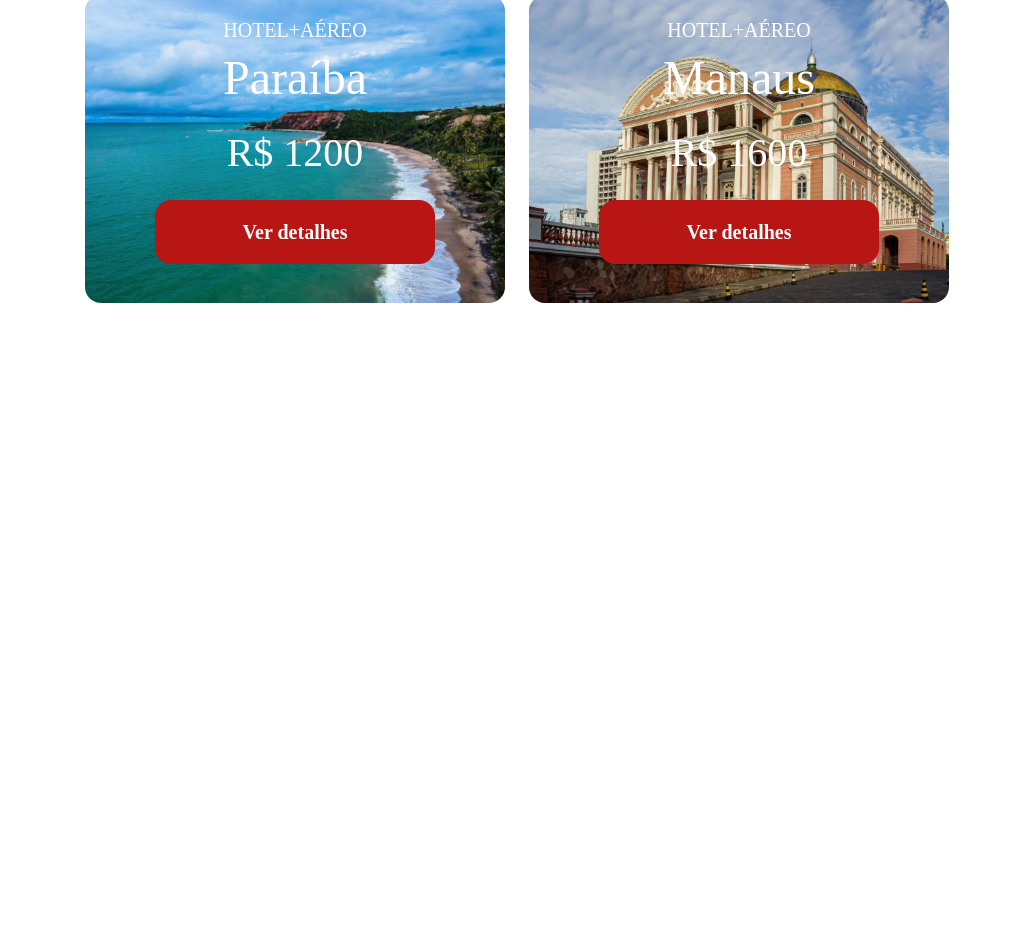
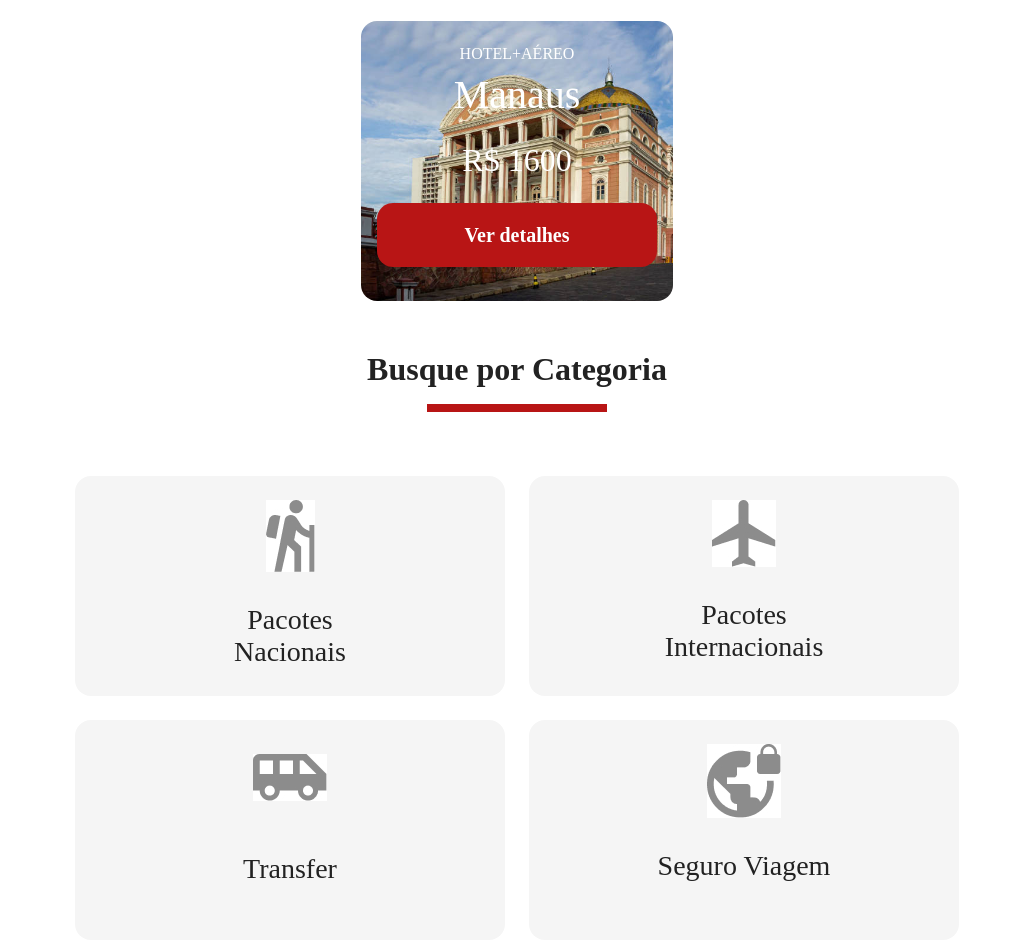
Before and after one commit to Nathan8906/jornada-viagens, a plain HTML site: page index.html in a window 1280 px wide. Shown: the part 1506-2446 px from the top of the page, without its empty margins (123-1156 px from the left). Before the commit the page ends 1809 px from the top, so only its background shows below. Drawn offline with Linux system fonts and the light colour scheme; a web font is replaced by a local one.

Commit message:
Ajusta layout da sessao catergoria

```diff
--- /dev/null
+++ b/css/categories.css
@@ -0,0 +1,60 @@
+.categories .section-title{
+  width: 312px;
+  margin: 0 auto;
+}
+
+.categories-cards {
+  display: flex;
+  flex-direction: column;
+  align-items: center;
+  gap: 24px;
+  margin-top: 64px;
+}
+
+.categories-cards .card {
+  width: 312px;
+  height: 220px;
+  background-color: var(--background-secondary-color);
+  text-align: center;
+  border-radius: 16px;
+  padding: 24px;
+  box-sizing: border-box;
+  text-decoration: none;
+  color: var(--text-primary-color);
+}
+
+.categories-cards .card h3 {
+  font-size: 28px;
+  font-weight: var(--title-weight);
+}
+
+.categories-cards .card.single-line.transfer img {
+  margin: 10px 0 20px;
+}
+
+
+
+@media screen and (min-width: 768px) {
+
+  .categories .section-title{
+   width: 100%;
+}
+  .categories-cards {
+    display: flex;
+    flex-direction: row;
+    flex-wrap: wrap; /*Faz a quebra quando chega no limite*/
+    justify-content: center; /*Alinha essa quebra*/
+  }
+}
+
+@media screen and (min-width: 1024px){
+  .categories-cards .card{
+    width: 430px;
+  }
+}
+
+@media screen and (min-width: 1440px){
+  .categories-cards .card{
+    width: 280px;
+  }
+}
--- a/css/global.css
+++ b/css/global.css
@@ -47,9 +47,8 @@ body {
   color: var(--text-primary-color);
 }
 
-
-
 .section-title h2 {
+  padding-top: 50px;
   font-size: 28px;
   font-weight: var(--titles-weight);
   margin: 0;
@@ -58,13 +57,13 @@ body {
 
 .section-title hr {
   width: 180px;
-  height: 4px;
+  height: 8px;
   background-color: var(--secondary-color);
   border: none;
   margin: 16px auto 32px;
 }
 
-.button{
+.button {
   width: 280px;
   height: 64px;
   color: var(--text-secondary-color);
@@ -84,7 +83,7 @@ body {
 }
 
 @media screen and (min-width: 1024px) {
-  .button:hover{
+  .button:hover {
     background-color: var(--primary-color);
   }
 }
--- a/css/offers.css
+++ b/css/offers.css
@@ -1,22 +1,26 @@
-.offers-cards{
+.offers{
+  margin-bottom: 104px;
+}
+
+.offers-cards {
     display: flex;
     flex-direction: column;
     align-items: center;
     gap: 24px;
 }
 
-.card {
+.offers-cards .card {
     color: var(--text-secondary-color);
     background-color: black;
     width: 312px;
-  height: 288px;
+    height: 280px;
+    box-sizing: border-box;
     padding: 24px 16px;
-  box-sizing: border-box;
     border-radius: 16px;
     text-align: center;
 }
 
-.card header {
+.offers-cards .card header {
   display: block;
   background-color: transparent;
   position: static;
@@ -24,73 +28,72 @@
   margin-bottom: 24px;
 }
 
-.card header p {
+.offers-card .card header p {
   font-size: 20px;
   font-weight: var(--text-weight);
 }
 
-.card header h3{
+.offers-cards .card header h3 {
   font-size: 40px;
   font-weight: var(--title-weight);
   margin: 8px 0 0;
 }
 
-.card header span{
+.offers-cards .card header span {
   font-size: 32px;
   margin-top: 24px;
   display: inline-block;
 }
 
-.card.japao{
+.offers-cards .card.japao {
   background: url(../img/bg-card-japao.jpg) no-repeat;
   background-size: cover;
 }
 
-.card.san-andreas{
+.offers-cards .card.san-andreas {
   background: url(../img/bg-card-san-andreas.jpg) no-repeat;
   background-size: cover;
 }
-.card.paraiba{
+.offers-cards .card.paraiba {
   background: url(../img/bg-card-paraiba.jpg) no-repeat;
   background-size: cover;
 }
-.card.manaus{
+.offers-cards .card.manaus {
   background: url(../img/bg-card-manaus.jpg) no-repeat;
   background-size: cover;
 }
 
-@media screen and (min-width: 768px){
-  .offers-cards{
+@media screen and (min-width: 768px) {
+  .offers-cards {
     display: flex;
     flex-direction: row;
     flex-wrap: wrap; /*Faz a quebra quando chega no limite*/
     justify-content: center; /*Alinha essa quebra*/
   }
-
 }
 
-@media screen and (min-width:1024px) {
-  .card{
+@media screen and (min-width: 1024px) {
+  .card {
     width: 420px;
     height: 308px;
   }
-  .card header h3{
+  .card header h3 {
     font-size: 48px;
   }
-  .card header span{
+  .card header span {
     font-size: 40px;
   }
 }
 
-@media screen and (min-width:1440px) {
-  .card{
+@media screen and (min-width: 1440px) {
+  .card {
     width: 588px;
     height: 308px;
   }
 }
 
-@media screen and (min-width:1920px) {
-  .offers-cards{
+@media screen and (min-width: 1920px) {
+  .offers-cards {
     width: 1250px;
     margin: 0 auto;
   }
--- a/css/style.css
+++ b/css/style.css
@@ -2,3 +2,4 @@
 @import url(header.css);
 @import url(hero.css);
 @import url(offers.css);
+@import url(categories.css);
--- a/index.html
+++ b/index.html
@@ -102,9 +102,42 @@
           <a class="button" href="#">Ver detalhes</a>
         </footer>
       </article>
-      </div>
-    </section>
-
+    </div>
+  </section>
+  <section class="categories">
+    <div class="section-title">
+      <h2>Busque por Categoria</h2>
+      <hr />
+    </div>
+    <div class="categories-cards">
+      <a class="card" href="#" target="_blank" title="Busque pela categoria Pacotes Nacionais">
+        <img src="img/ícone - pacotes nacionais.jpg" alt="ícone cinza representando uma pessoa tracking" />
+        <h3>
+          Pacotes <br />
+          Nacionais
+        </h3>
+      </a>
+      <a class="card" href="#" target="_blank" title="Busque pela categoria Pacotes Interacionais">
+        <img src="img/ícone - pacotes interacionais.jpg" alt="ícone cinza representando um avião" />
+        <h3>
+          Pacotes <br />
+          Internacionais
+        </h3>
+      </a>
+      <a class="card single-line transfer" href="#" target="_blank" title="Busque pela categoria Transfer">
+        <img src="img/ícone -transfer.jpg" alt="ícone cinza representando um veículo" />
+        <h3>
+          Transfer
+        </h3>
+      </a>
+      <a class="card" href="#" target="_blank" title="Busque pela categoria Seguro Viagem">
+        <img src="img/ícone - seguro viagem.jpg" alt="ícone cinza representando um globo" />
+        <h3>
+          Seguro Viagem
+        </h3>
+      </a>
+    </div>
+  </section>
 
 </body>
 
```
Also changed, not shown: css/hero.css (+11 -13 lines), img/ícone - pacotes interacionais.jpg (added), img/ícone - pacotes nacionais.jpg (added), img/ícone - seguro viagem.jpg (added), img/ícone -transfer.jpg (added). Lines whose indentation alone changed are shown as unchanged.
